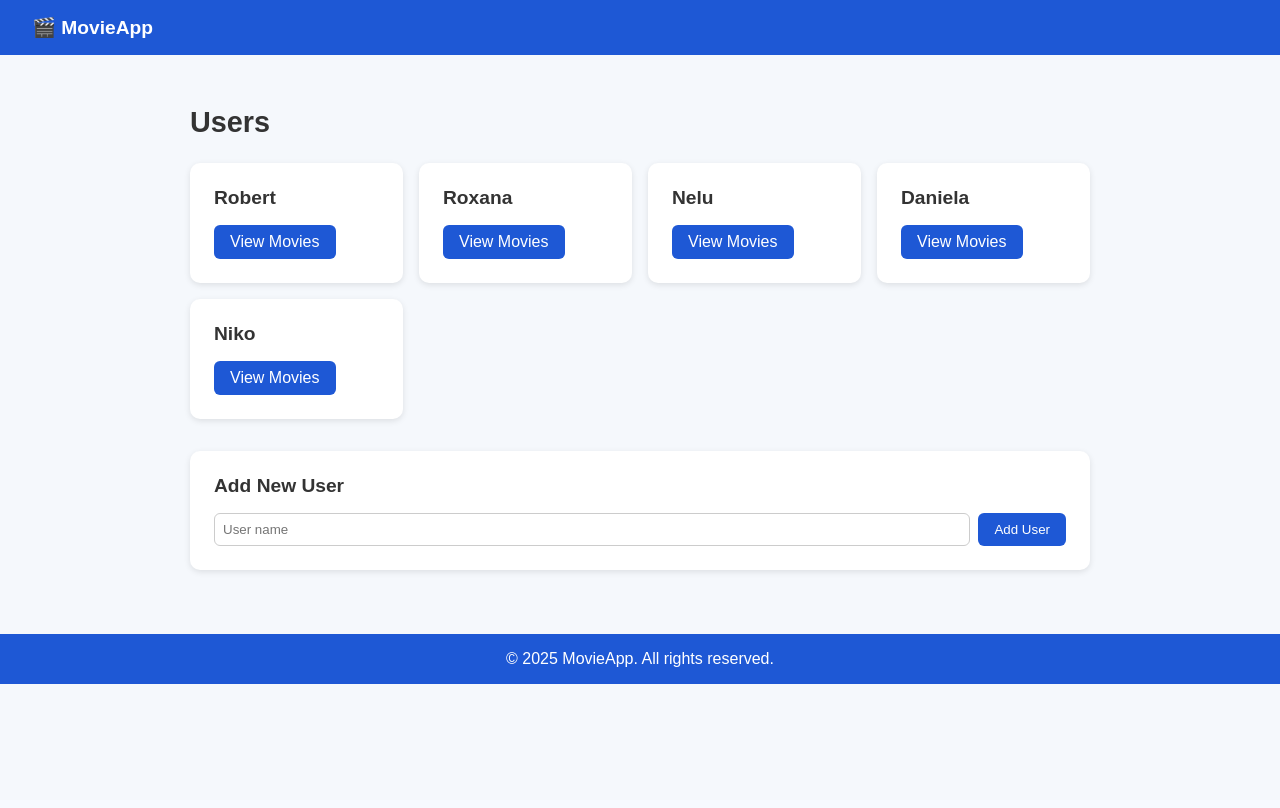
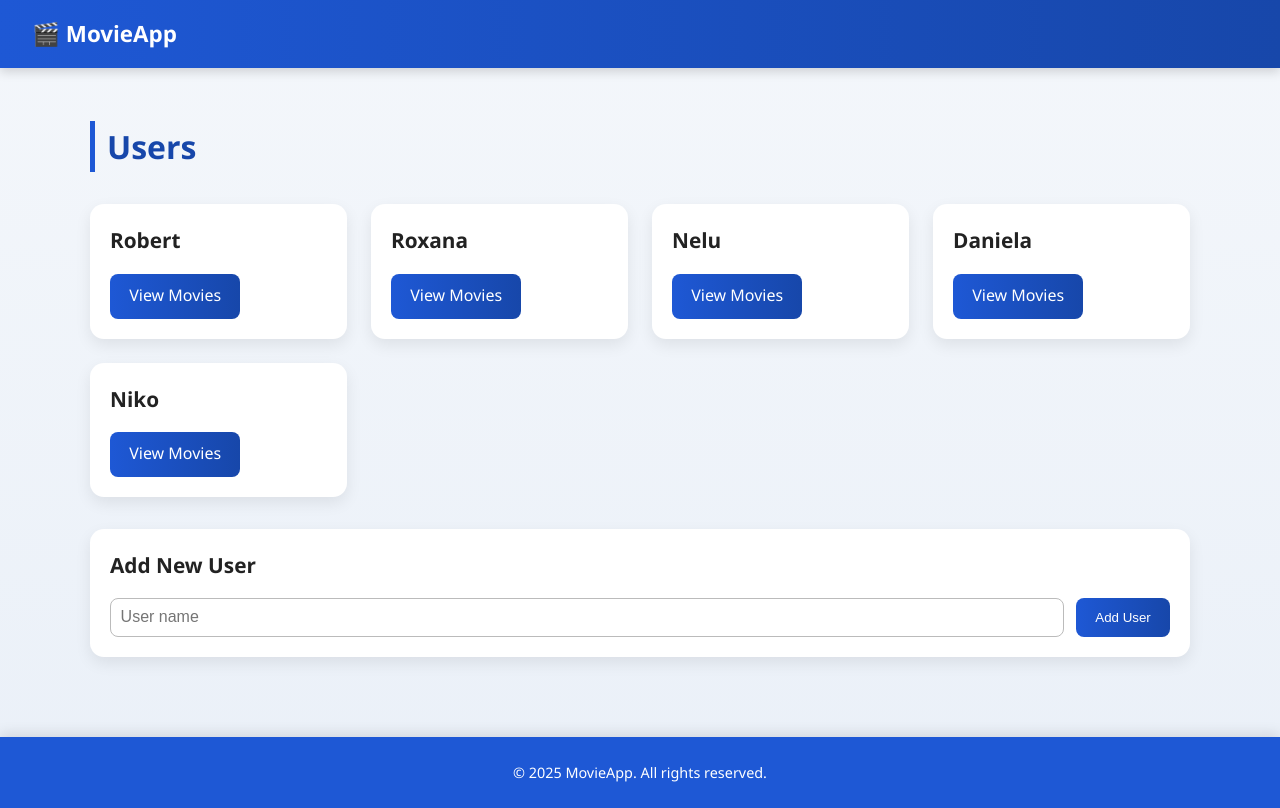
Before and after one commit to Robert-Vaduva/Movie3, a Flask app: page / in a window 1280 px wide. Before the commit the page ends 684 px from the top, so only its background shows below. Run offline with Flask 3, Linux system fonts and the light colour scheme.

Commit message:
Fixed pylint warning and improved the user experience

```diff
--- a/app.py
+++ b/app.py
@@ -1,7 +1,21 @@
+"""
+Flask web application for managing users and their movie collections.
+
+Provides routes to view, add, update, and delete users and movies,
+with data stored in a SQLite database via SQLAlchemy.
+
+Key features:
+- List all users and their movies.
+- Add, update, and delete movies for a user.
+- Add new users.
+
+Uses the DataManager class for database interactions and creates
+tables on startup if they do not exist.
+"""
 import os
 from flask import Flask, render_template, request, redirect, url_for
 from data_manager import DataManager
-from models import db, Movie, User
+from models import db, User
 
 
 basedir = os.path.abspath(os.path.dirname(__file__))
@@ -14,18 +28,21 @@ data_manager = DataManager()  # Create an object of your DataManager class
 
 @app.route('/')
 def index():
+    """Render the home page with a list of all users."""
     users = data_manager.get_users()
     return render_template('index.html', users=users)
 
 
 @app.route('/users')
 def list_users():
+    """Return a string representation of all users."""
     users = data_manager.get_users()
     return str(users)
 
 
 @app.route('/users', methods=['POST'])
 def add_user():
+    """Create a new user and redirect to the home page."""
     name = request.form.get('name')
     data_manager.create_user(name)
     return redirect(url_for('index'))
@@ -33,6 +50,7 @@ def add_user():
 
 @app.route('/users/<int:user_id>/movies', methods=['GET'])
 def list_movies(user_id):
+    """Render a page with all movies for the specified user."""
     user = db.session.query(User).filter_by(id=user_id).first()
     movies = data_manager.get_movies(user_id)
     return render_template('movies.html', movies=movies, user=user)
@@ -40,6 +58,7 @@ def list_movies(user_id):
 
 @app.route('/users/<int:user_id>/movies', methods=['POST'])
 def add_movie(user_id):
+    """Add a new movie for the specified user."""
     title = request.form.get('title')
     data_manager.add_movie(user_id=user_id, title=title)
     return redirect(url_for('list_movies', user_id=user_id))
@@ -47,12 +66,17 @@ def add_movie(user_id):
 
 @app.route('/users/<int:user_id>/movies/<int:movie_id>/update', methods=['POST'])
 def update_movie(user_id, movie_id):
-    return "Welcome to MoviWeb App!"
+    """Update the title of a user's movie."""
+    title = request.form.get('title')
+    data_manager.update_movie(user_id, movie_id, title)
+    return redirect(url_for('list_movies', user_id=user_id))
 
 
 @app.route('/users/<int:user_id>/movies/<int:movie_id>/delete', methods=['POST'])
 def delete_movie(user_id, movie_id):
-    return "Welcome to MoviWeb App!"
+    """Delete a movie belonging to the specified user."""
+    data_manager.delete_movie(user_id, movie_id)
+    return redirect(url_for('list_movies', user_id=user_id))
 
 
 if __name__ == "__main__":
--- a/data_manager.py
+++ b/data_manager.py
@@ -1,34 +1,117 @@
+"""
+Data management layer for the movie tracking application.
+
+This module defines the DataManager class, which provides a high-level
+interface for interacting with the database using SQLAlchemy. It handles
+CRUD operations for the application's core models:
+
+- User: represents a registered user of the system.
+- Movie: represents a movie entry associated with a user, including title,
+  director, release date, and poster URL.
+
+Responsibilities:
+- Creating and retrieving users.
+- Fetching all movies for a given user.
+- Adding new movies by integrating with the external API helper
+  (`get_movie_info`) to fetch movie metadata.
+- Updating existing movie titles.
+- Deleting movies belonging to a user.
+
+Error Handling:
+All database interactions are wrapped in exception handling. On failure,
+the session is rolled back to maintain consistency, and the methods return
+safe fallback values (e.g., None, [], or False).
+"""
+from sqlalchemy.exc import SQLAlchemyError
 from models import db, User, Movie
 from helpers.api.api_helper import get_movie_info
-from datetime import date
 
 
 class DataManager():
+    """Provides CRUD operations for User and Movie database models."""
     def create_user(self, name):
-        new_user = User(name=name)
-        db.session.add(new_user)
-        db.session.commit()
+        """Create and persist a new user with the given name."""
+        try:
+            new_user = User(name=name)
+            db.session.add(new_user)
+            db.session.commit()
+            return new_user
+        except SQLAlchemyError as e:
+            db.session.rollback()
+            print(f"Error creating user: {e}")
+            return None
 
     def get_users(self):
-        return db.session.query(User).all()
+        """Retrieve all users from the database."""
+        try:
+            return db.session.query(User).all()
+        except SQLAlchemyError as e:
+            print(f"Error fetching users: {e}")
+            return []
 
     def get_movies(self, user_id):
-        return db.session.query(Movie).filter_by(user_id=user_id).all()
+        """Retrieve all movies belonging to a given user."""
+        try:
+            return db.session.query(Movie).filter_by(user_id=user_id).all()
+        except SQLAlchemyError as e:
+            print(f"Error fetching movies for user {user_id}: {e}")
+            return []
 
     def add_movie(self, user_id, title):
-        title, director, release, poster = get_movie_info(title)
-        movie_2_add = Movie(title=title, director=director,
-                            release=release,
-                            poster_url=poster, user_id=user_id)
-        db.session.add(movie_2_add)
-        db.session.commit()
+        """Fetch movie details and add a new movie for the given user."""
+        try:
+            title, director, release, poster = get_movie_info(title)
+            movie_2_add = Movie(
+                title=title,
+                director=director,
+                release=release,
+                poster_url=poster,
+                user_id=user_id
+            )
+            db.session.add(movie_2_add)
+            db.session.commit()
+            return movie_2_add
+        except SQLAlchemyError as e:
+            db.session.rollback()
+            print(f"Error adding movie: {e}")
+            return None
+        except (ValueError, KeyError) as e:
+            # Catch errors from get_movie_info
+            print(f"Error fetching movie info: {e}")
+            return None
 
-    def update_movie(self, movie_id, new_title):
-        movie_2_update = db.session.query(Movie).filter_by(id=movie_id).first()
-        movie_2_update.title = new_title
-        db.session.commit()
+    def update_movie(self, user_id, movie_id, new_title):
+        """Update the title of a user's movie by ID."""
+        try:
+            movie_2_update = db.session.query(Movie).filter_by(
+                id=movie_id, user_id=user_id
+            ).first()
+            if not movie_2_update:
+                print(f"Movie {movie_id} for user {user_id} not found.")
+                return None
 
-    def delete_movie(self, movie_id):
-        movie_2_delete = db.session.query(Movie).filter_by(id=movie_id).first()
-        db.session.delete(movie_2_delete)
-        db.session.commit()
+            movie_2_update.title = new_title
+            db.session.commit()
+            return movie_2_update
+        except SQLAlchemyError as e:
+            db.session.rollback()
+            print(f"Error updating movie {movie_id}: {e}")
+            return None
+
+    def delete_movie(self, user_id, movie_id):
+        """Delete a user's movie by ID."""
+        try:
+            movie_2_delete = db.session.query(Movie).filter_by(
+                id=movie_id, user_id=user_id
+            ).first()
+            if not movie_2_delete:
+                print(f"Movie {movie_id} for user {user_id} not found.")
+                return False
+
+            db.session.delete(movie_2_delete)
+            db.session.commit()
+            return True
+        except SQLAlchemyError as e:
+            db.session.rollback()
+            print(f"Error deleting movie {movie_id}: {e}")
+            return False
--- a/static/style.css
+++ b/static/style.css
@@ -1,104 +1,184 @@
-/* General layout */
+/* 🎬 General Layout */
 body {
-  font-family: Arial, sans-serif;
+  font-family: 'Segoe UI', Roboto, Helvetica, Arial, sans-serif;
   margin: 0;
-  background-color: #f5f8fc;
+  background: linear-gradient(180deg, #f4f7fb 0%, #eaf0f8 100%);
   color: #333;
+  line-height: 1.6;
 }
 
-/* Header bar */
+/* 🎬 Header Bar */
 header {
-  background-color: #1e58d5;
+  background: linear-gradient(90deg, #1e58d5, #1747aa);
   color: white;
   padding: 1rem 2rem;
-  font-size: 1.2rem;
-  font-weight: bold;
+  font-size: 1.5rem;
+  font-weight: 600;
   display: flex;
   align-items: center;
+  justify-content: space-between;
+  box-shadow: 0 4px 10px rgba(0,0,0,0.15);
+  position: sticky;
+  top: 0;
+  z-index: 1000;
 }
 
 header .logo {
   display: flex;
   align-items: center;
-  gap: 0.5rem;
+  gap: 0.75rem;
+  font-size: 1.4rem;
 }
 
-/* Users section */
+header nav a {
+  color: white;
+  text-decoration: none;
+  margin-left: 1rem;
+  font-weight: 500;
+  transition: opacity 0.3s ease;
+}
+
+header nav a:hover {
+  opacity: 0.8;
+}
+
+/* 🎬 Main Containers */
 .users-container, .movies-container {
   padding: 2rem;
-  width: 900px;
+  max-width: 1100px;
   margin: 0 auto;
 }
 
 .users-container h1, .movies-container h1 {
-  font-size: 1.8rem;
-  margin-bottom: 1.5rem;
+  font-size: 2rem;
+  margin-bottom: 2rem;
+  color: #1747aa;
+  border-left: 5px solid #1e58d5;
+  padding-left: 0.75rem;
 }
 
+/* 🎬 Grid Layout */
 .users-grid, .movies-grid {
   display: grid;
-  grid-template-columns: repeat(auto-fill, minmax(175px, 1fr));
-  gap: 1rem;
+  grid-template-columns: repeat(auto-fill, minmax(220px, 1fr));
+  gap: 1.5rem;
   margin-bottom: 2rem;
 }
 
-/* User cards */
+/* 🎬 Cards */
 .user-card, .add-user-card, .movie-card, .add-movie-card {
   background: white;
-  padding: 1.5rem;
-  border-radius: 10px;
-  box-shadow: 0 2px 6px rgba(0,0,0,0.1);
+  padding: 1.25rem;
+  border-radius: 14px;
+  box-shadow: 0 6px 16px rgba(0,0,0,0.08);
+  transition: transform 0.25s ease, box-shadow 0.25s ease;
+  text-align: left;
 }
 
-.movie-poster {
-  width: 100%;          /* make the image fill the card width */
-  height: auto;         /* maintain aspect ratio */
-  border-radius: 8px;   /* optional, matches the card’s rounded corners */
-  object-fit: cover;    /* crop if needed */
-  margin-bottom: 1rem;  /* spacing below image */
+.user-card:hover, .movie-card:hover {
+  transform: translateY(-5px);
+  box-shadow: 0 12px 24px rgba(0,0,0,0.12);
 }
 
+.movie-card {
+  display: flex;
+  flex-direction: column;
+  align-items: flex-start;
+}
+
+/* 🎬 Movie Posters */
+.movie-poster {
+  width: 100%;
+  height: 320px;
+  object-fit: cover;
+  border-radius: 10px;
+  margin-bottom: 1rem;
+  box-shadow: 0 3px 8px rgba(0,0,0,0.15);
+}
+
+/* 🎬 Titles */
 .user-card h2, .add-user-card h2, .movie-card h2, .add-movie-card h2 {
   margin: 0 0 1rem 0;
-  font-size: 1.2rem;
+  font-size: 1.3rem;
+  text-align: left;
+  color: #222;
 }
 
-/* Buttons */
+/* 🎬 Buttons */
 .btn {
   display: inline-block;
-  background-color: #1e58d5;
+  background: linear-gradient(90deg, #1e58d5, #1747aa);
   color: white;
-  padding: 0.5rem 1rem;
-  border-radius: 6px;
+  padding: 0.6rem 1.2rem;
+  border-radius: 8px;
   text-decoration: none;
   border: none;
+  font-weight: 500;
   cursor: pointer;
-  transition: background 0.3s ease;
+  transition: background 0.3s ease, transform 0.2s ease;
 }
 
 .btn:hover {
-  background-color: #1747aa;
+  background: linear-gradient(90deg, #1747aa, #123682);
+  transform: scale(1.05);
 }
 
-/* Add user form */
+.btn:active {
+  transform: scale(0.97);     /* subtle press effect */
+}
+
+.btn.delete {
+  background-color: #dc3545;  /* red for delete */
+}
+
+.btn.delete:hover {
+  background-color: #a71d2a;  /* darker red */
+}
+
+/* 🎬 Forms */
 .add-user-form, .add-movie-form {
   display: flex;
-  gap: 0.5rem;
+  gap: 0.75rem;
   flex-wrap: wrap;
 }
 
 .add-user-form input, .add-movie-form input {
   flex: 1;
-  padding: 0.5rem;
-  border: 1px solid #ccc;
-  border-radius: 6px;
+  padding: 0.6rem;
+  border: 1px solid #bbb;
+  border-radius: 8px;
+  font-size: 1rem;
+  transition: border 0.3s ease, box-shadow 0.3s ease;
 }
 
-/* Footer */
+.add-user-form input:focus, .add-movie-form input:focus {
+  outline: none;
+  border: 1px solid #1e58d5;
+  box-shadow: 0 0 6px rgba(30,88,213,0.3);
+}
+
+/* 🎬 Movie Details */
+.movie-card .details {
+  margin-top: auto;
+  text-align: left;
+  font-size: 0.95rem;
+  color: #555;
+}
+
+.movie-card .details strong {
+  display: block;
+  margin-top: 0.3rem;
+  color: #1747aa;
+  text-align: left;
+}
+
+/* 🎬 Footer */
 footer {
-  background-color: #1e58d5;
+  background: #1e58d5;
   color: white;
   text-align: center;
-  padding: 1rem;
-  margin-top: 2rem;
+  padding: 1.5rem;
+  margin-top: 3rem;
+  font-size: 0.9rem;
+  box-shadow: 0 -4px 12px rgba(0,0,0,0.1);
 }
```
Also changed, not shown: models.py (+18 -1 lines), templates/movies.html (+9 -4 lines), data/movies.db.
